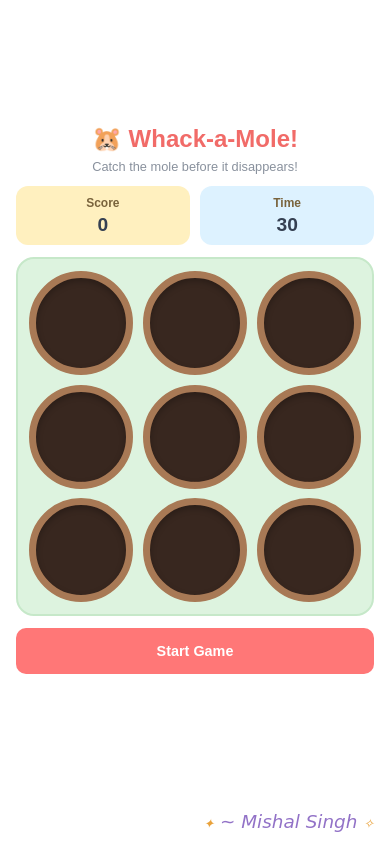
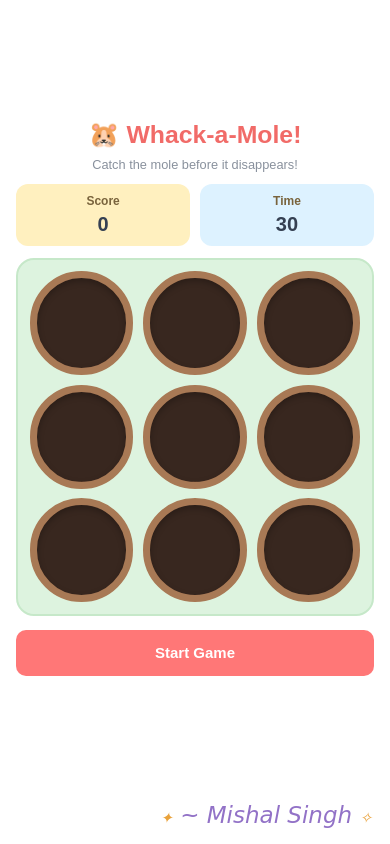
Before and after one commit to Mishal-singh-dev-teen/Whack-a-Mole_Game, a plain HTML site: page index.html in a window 390 px wide. Drawn offline with Linux system fonts and the light colour scheme.

Commit message:
just updated style.css

```diff
--- a/style.css
+++ b/style.css
@@ -1,4 +1,3 @@
-/* Basic reset */
 * {
     margin: 0;
     padding: 0;
@@ -7,7 +6,7 @@
 }
 
 body {
-    min-height: 100dvh; /* Handles mobile browser address bars cleanly */
+    min-height: 100dvh;
     width: 100%;
     background: #FFF5E6;
     color: #354052;
@@ -18,48 +17,46 @@ body {
     justify-content: center;
     align-items: center;
 
-    padding: clamp(8px, 3vw, 24px);
+    padding: clamp(10px, 3vw, 24px);
+    position: relative;
     overflow-x: hidden;
 }
 
-/* Main container */
 .game-container {
     width: 100%;
-    max-width: 500px;
+    max-width: 480px;
     text-align: center;
 
     background: #FFFFFF;
-    padding: clamp(14px, 4vw, 28px);
-    border-radius: clamp(14px, 4vw, 22px);
+    padding: clamp(16px, 4vw, 26px);
+    border-radius: 22px;
     border: 2px solid #F3E4CE;
 
     box-shadow: 0 8px 25px rgba(120, 85, 45, 0.10);
 }
 
-/* Header */
 .game-header h1 {
-    font-size: clamp(1.5rem, 6vw, 2.1rem);
-    margin-bottom: 6px;
+    font-size: clamp(1.55rem, 6vw, 2rem);
+    margin-bottom: 8px;
     color: #F16B68;
 }
 
 .game-header p {
     color: #89919D;
-    font-size: clamp(0.8rem, 2.8vw, 0.95rem);
+    font-size: clamp(0.8rem, 2.8vw, 0.9rem);
 }
 
-/* Score and timer */
 .game-info {
     display: flex;
     justify-content: space-between;
-    gap: clamp(8px, 2.5vw, 14px);
+    gap: clamp(8px, 2.5vw, 12px);
     margin: clamp(12px, 3vw, 20px) 0;
 }
 
 .score {
     flex: 1;
     background: #FFF0BF;
-    padding: clamp(8px, 2.5vw, 14px);
+    padding: clamp(9px, 2.5vw, 12px);
     border-radius: 12px;
 }
 
@@ -68,23 +65,21 @@ body {
 }
 
 .score h3 {
-    font-size: clamp(0.75rem, 2.5vw, 0.9rem);
+    font-size: clamp(0.75rem, 2.5vw, 0.88rem);
     color: #79633C;
-    margin-bottom: 4px;
+    margin-bottom: 5px;
 }
 
 .score p {
-    font-size: clamp(1.2rem, 4.5vw, 1.5rem);
+    font-size: clamp(1.25rem, 4.5vw, 1.45rem);
     font-weight: bold;
     color: #354052;
 }
 
-/* Timer red state */
 #timer.time-up {
     color: #F04444;
 }
 
-/* Game board */
 .game-board {
     display: grid;
     grid-template-columns: repeat(3, 1fr);
@@ -96,14 +91,12 @@ body {
     border: 2px solid #C6E8C9;
 }
 
-/* Holes */
 .hole {
     position: relative;
     width: 100%;
     aspect-ratio: 1;
 
     background: #38271F;
-    /* Responsive border width so holes don't look too thick on tiny phones */
     border: clamp(5px, 1.8vw, 9px) solid #A87955;
 
     border-radius: 50%;
@@ -114,7 +107,6 @@ body {
     box-shadow: inset 0 3px 6px rgba(0, 0, 0, 0.25);
 }
 
-/* Mole */
 .mole {
     position: absolute;
     width: 85%;
@@ -125,20 +117,18 @@ body {
 
     object-fit: contain;
     object-position: center bottom;
-    pointer-events: none; /* Ensures clicks register cleanly on the hole */
+    pointer-events: none;
 
     transform: translateX(-50%);
     transition: bottom 0.2s ease-in-out;
 }
 
-/* Mole pops up */
 .mole.active {
     bottom: 20%;
 }
 
-/* Start button */
 #start-btn {
-    margin-top: clamp(12px, 3vw, 18px);
+    margin-top: clamp(14px, 3vw, 18px);
     padding: 12px 32px;
     min-height: 46px;
 
@@ -148,7 +138,7 @@ body {
     background: #FF7777;
     color: white;
 
-    font-size: clamp(0.9rem, 3vw, 1rem);
+    font-size: 15px;
     font-weight: bold;
 
     cursor: pointer;
@@ -172,42 +162,66 @@ body {
     transform: none;
 }
 
-/* Personal signature - flows naturally below the card on mobile */
 .signature {
-    margin-top: 14px;
+    position: fixed;
+    bottom: 5%;
+    right: 5%;
     text-align: right;
-    width: 100%;
-    max-width: 500px;
-    padding-right: 8px;
 
     font-family: "Brush Script MT", cursive;
-    font-size: clamp(1.15rem, 4vw, 1.45rem);
+    font-size: 23px;
     font-style: italic;
 
     color: #9272C7;
-    transform: rotate(-3deg);
+    transform: rotate(-5deg);
+    z-index: 10;
 }
 
 .signature span {
     color: #E9A23B;
     font-family: Arial, sans-serif;
-    font-size: clamp(0.8rem, 2.5vw, 0.95rem);
+    font-size: 15px;
 }
 
-/* Edge-to-edge full-screen look on mobile phones */
+@media (max-width: 780px) {
+    body {
+        padding: 10px;
+    }
+
+    .game-container {
+        border-bottom: none;
+        border-bottom-left-radius: 0;
+        border-bottom-right-radius: 0;
+        padding-bottom: 14px;
+    }
+
+    .signature {
+        position: static;
+        width: 100%;
+        max-width: 480px;
+        background: #FFFFFF;
+        border: 2px solid #F3E4CE;
+        border-top: none;
+        border-bottom-left-radius: 22px;
+        border-bottom-right-radius: 22px;
+        padding: 6px 22px 16px;
+        box-shadow: 0 12px 25px rgba(120, 85, 45, 0.08);
+        transform: rotate(0deg);
+    }
+}
+
 @media (max-width: 480px) {
     body {
         padding: 0;
-        background: #FFFFFF; /* Blends seamlessly edge-to-edge */
-        justify-content: space-between;
+        background: #FFFFFF;
     }
 
     .game-container {
         max-width: 100%;
-        min-height: calc(100dvh - 45px);
         border: none;
         border-radius: 0;
         box-shadow: none;
+        flex: 1;
         display: flex;
         flex-direction: column;
         justify-content: center;
@@ -218,36 +232,23 @@ body {
     }
 
     .signature {
-        padding: 8px 16px 12px;
-        margin-top: 0;
-        transform: none;
+        max-width: 100%;
+        border: none;
+        border-radius: 0;
+        box-shadow: none;
+        padding: 8px 18px 16px;
+        background: #FFFFFF;
     }
 }
 
-/* Pin signature to bottom-right corner only on wide desktop screens */
-@media (min-width: 900px) and (min-height: 680px) {
-    .signature {
-        position: fixed;
-        bottom: 20px;
-        right: 28px;
-        width: auto;
-        margin-top: 0;
-    }
-}
-
-/* Short screens (Landscape phones or small laptops) */
 @media (max-height: 620px) and (min-width: 481px) {
-    body {
-        padding: 8px;
-    }
-
     .game-container {
-        max-width: 420px;
+        max-width: 400px;
         padding: 12px 16px;
     }
 
     .game-board {
-        max-width: 280px;
+        max-width: 270px;
         margin: 0 auto;
         gap: 8px;
         padding: 10px;
@@ -262,4 +263,8 @@ body {
         padding: 8px 24px;
         min-height: 38px;
     }
+
+    .signature {
+        max-width: 400px;
+    }
 }
```
